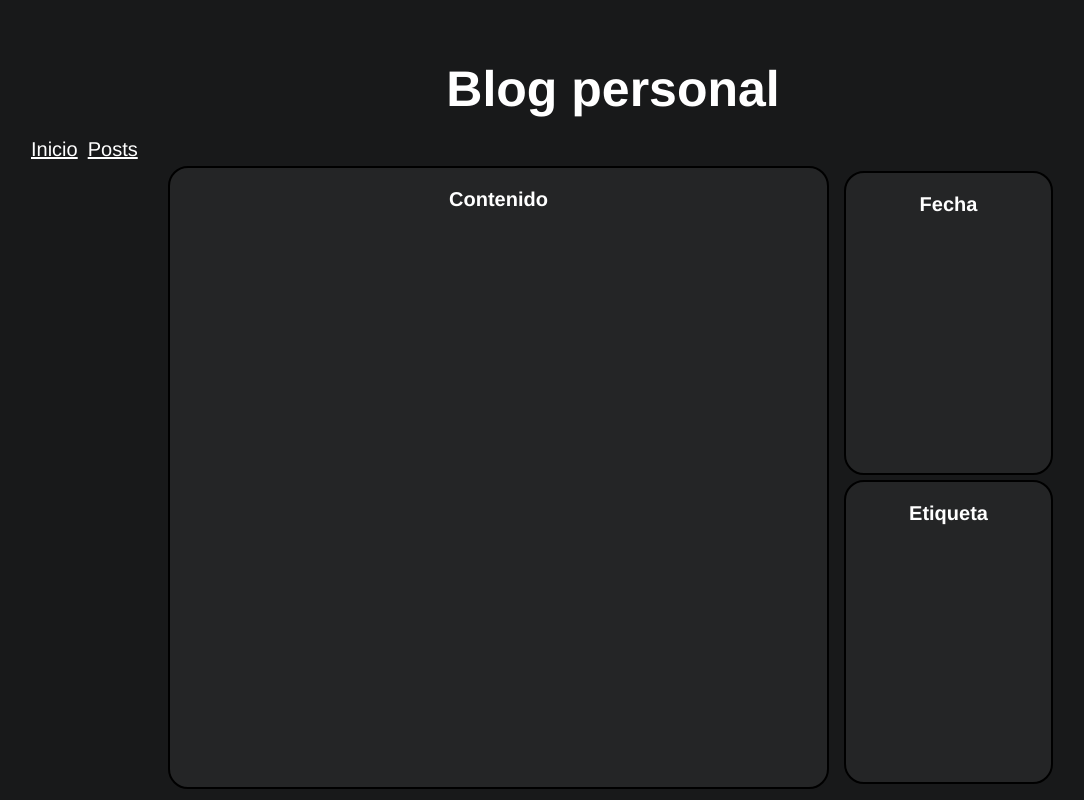
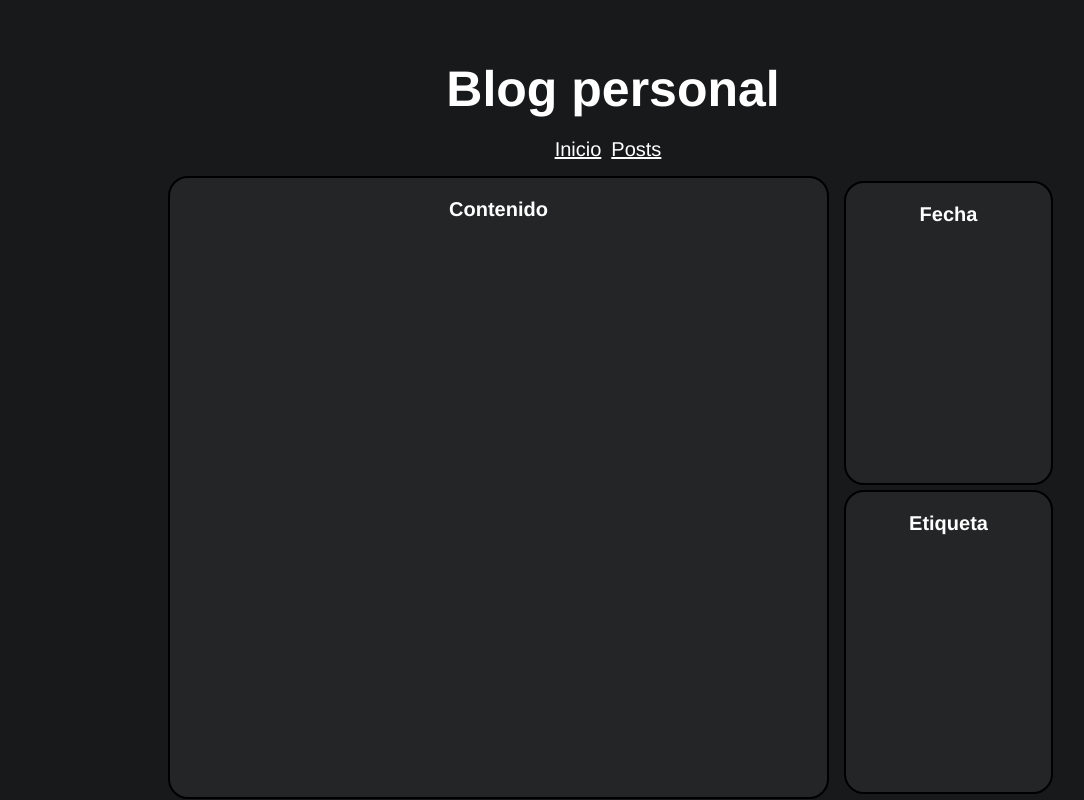
Before and after one commit to GeraMaldonado/myBlog, a Vue app: page /#/ in a window 1280 px wide. Shown: the top 800 px of the page, without its empty margins (27-1111 px from the left). Built offline with nearby package versions, Linux system fonts and the light colour scheme.

Commit message:
Se arreglo el formato del nav, ahora los bordes estan correctos, pero por ahora el texto esta en medio

```diff
--- a/src/assets/styles/App.css
+++ b/src/assets/styles/App.css
@@ -48,8 +48,9 @@ h1, h2, h3, h4, h5, p {
     margin: 20px 40px;
 }
 nav{
-    text-align: left;
-    margin-left: 50px;
+    max-width: 900px;
+    min-width: 500px;
+    margin: 0 auto 10px auto;
 }
 .navegacion{
     margin-right: 10px;
```
